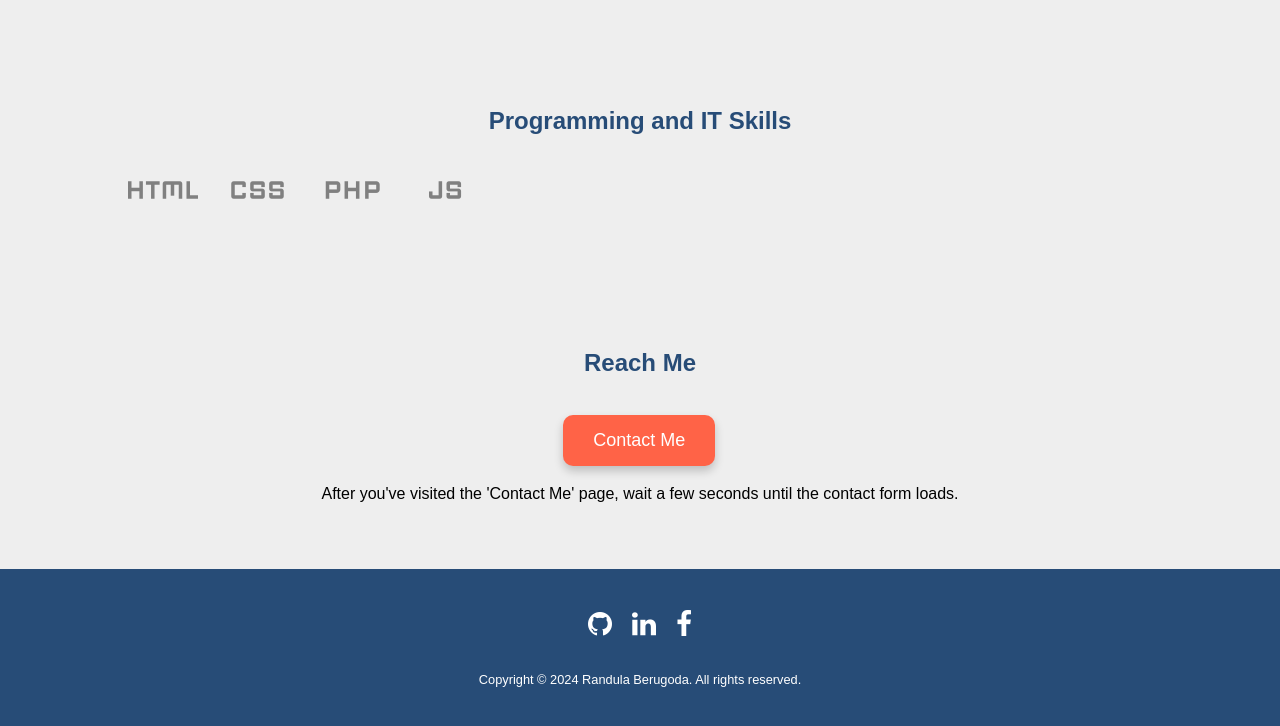
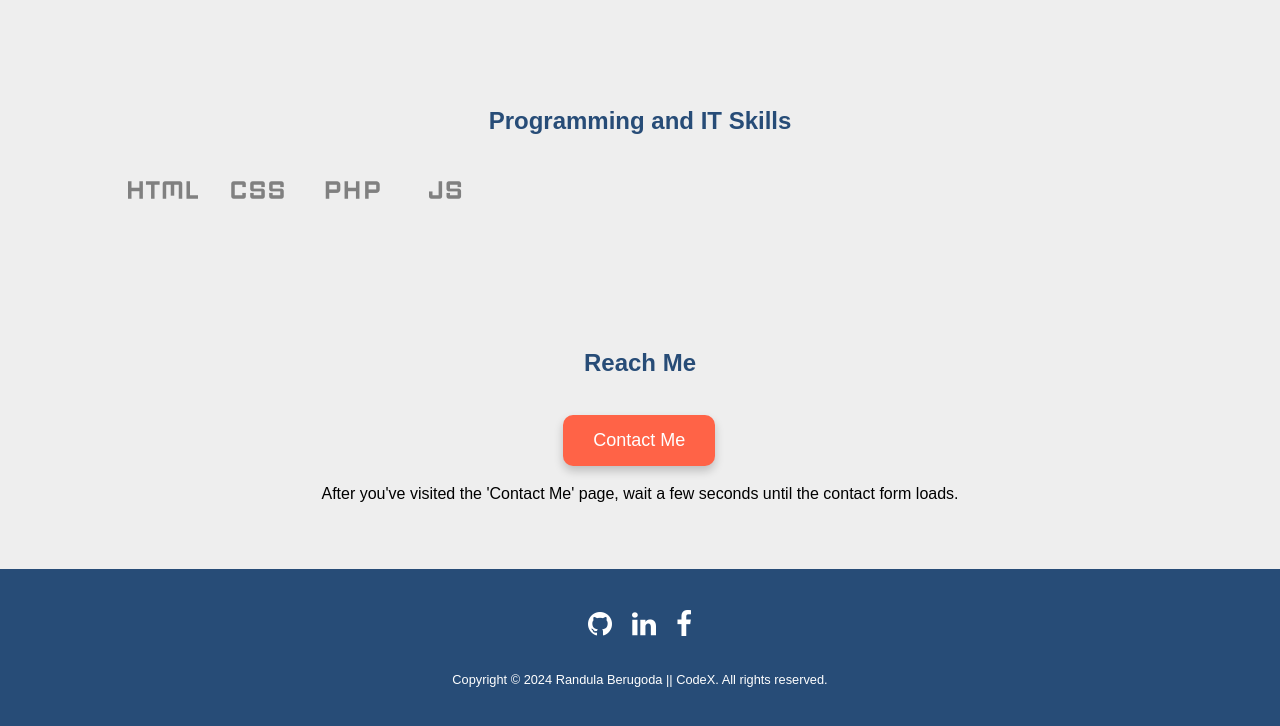
Before and after one commit to randulaberugoda/randulaberugoda.github.io, a plain HTML site: page index.html in a window 1280 px wide. Shown: the part 1413-2139 px from the top of the page. Drawn offline with nearby package versions, Linux system fonts and the light colour scheme; a web font is replaced by a local one.

Commit message:
Update index.html

```diff
--- a/index.html
+++ b/index.html
@@ -129,7 +129,7 @@
                 <a href="https://www.linkedin.com/in/randula-berugoda-487789282" target="_blank"><i class="fa fa-linkedin"></i></a>
                 <a href="https://www.facebook.com/profile.php?id=100009059867026&mibextid=gik2fB" target="_blank"><i class="fa fa-facebook"></i></a>
             </div><br>
-            <div class="copy"><p>Copyright © 2024 Randula Berugoda. All rights reserved.</p></div>
+            <div class="copy"><p>Copyright © 2024 Randula Berugoda || CodeX. All rights reserved.</p></div>
         </div>
     </footer>
 
```
